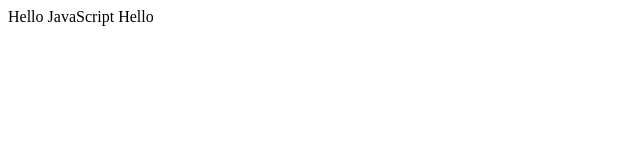
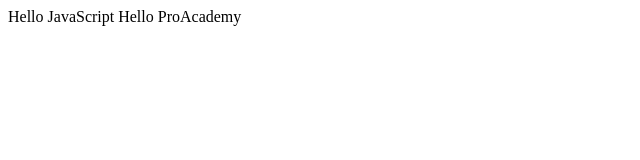
Before and after one commit to sajidhamdard/angelscafe, a plain HTML site: page index.html in a window 1280 px wide. Shown: the whole page, without its empty margins (0-640 px from the left). Drawn offline with Linux system fonts and the light colour scheme.

Commit message:
Making some changes

```diff
--- a/index.html
+++ b/index.html
@@ -3,6 +3,6 @@
     Hello JavaScript
   </head>
   <body>
-    Hello
+    Hello ProAcademy
   </body>
 </html>
--- a/script.js
+++ b/script.js
@@ -1 +1 @@
-console.log("Hello KFC");
+console.log("Hello Burger King");
```
